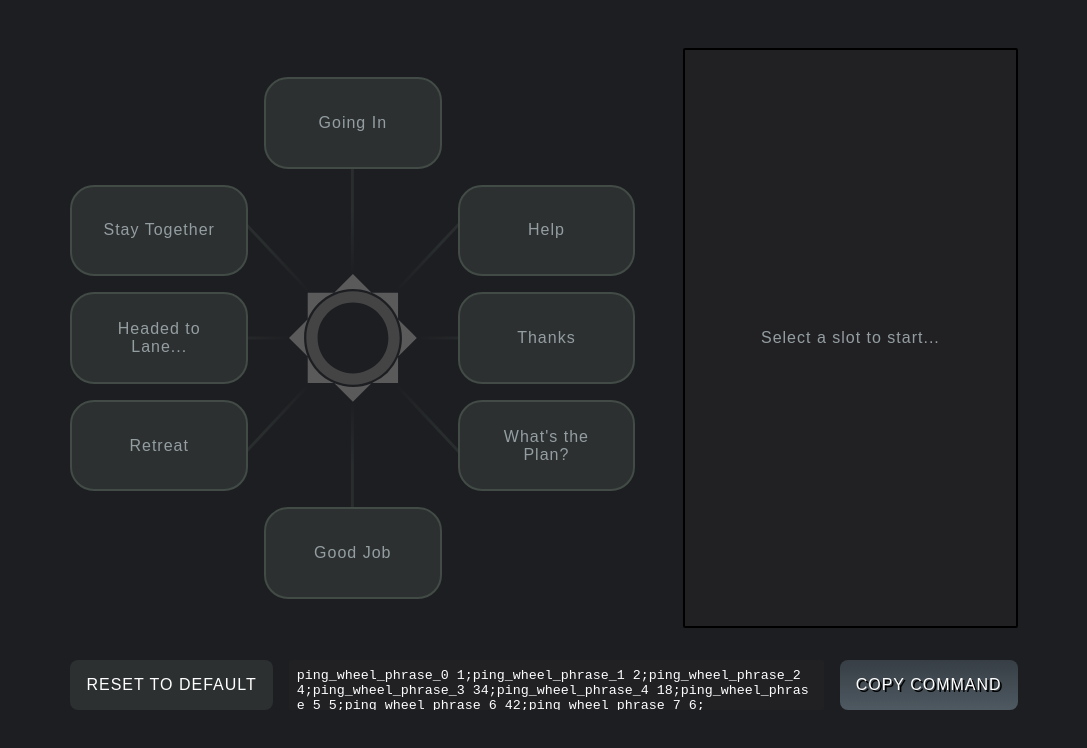
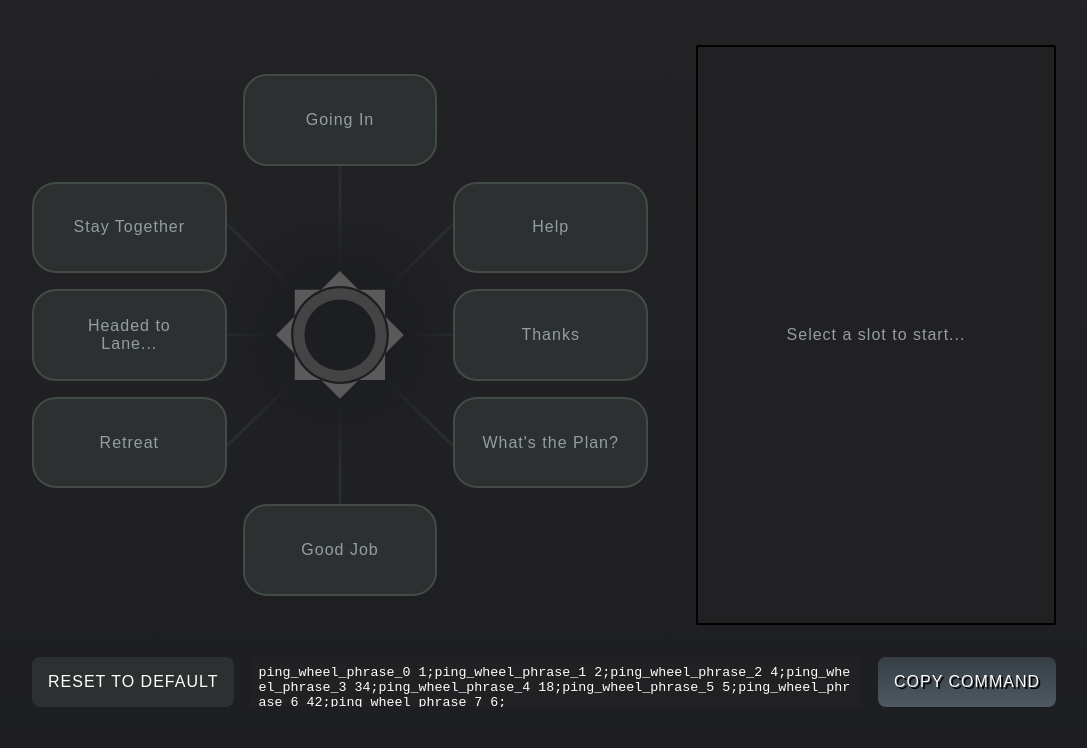
Before and after one commit to aaaaalexis/Wheellock, a plain HTML site: page index.html in a window 1280 px wide. Shown: the whole page, without its empty margins (96-1183 px from the left). Drawn offline with Linux system fonts and the light colour scheme; a web font is replaced by a local one.

Commit message:
Fix background color

```diff
--- a/style.css
+++ b/style.css
@@ -11,15 +11,14 @@
 }
 
 body {
-
   display: flex;
   flex-direction: column;
   justify-content: center;
   align-items: center;
   gap: 32px;
   margin: 0;
-  background-color: #1d1e21;
-  padding: 48px;
+  background: linear-gradient(#232326, #1d1e21);
+  min-height: 100vh;
   color: #949ea1;
 }
 
@@ -222,6 +221,7 @@ body {
 
 .command-container {
   gap: 16px;
+  margin-bottom: 48px;
 }
 
 .command-output {
@@ -263,6 +263,7 @@ body {
   .main-container {
     flex-direction: column;
     gap: 16px;
+    margin-top: 48px;
   }
 
   .options-section {
```
